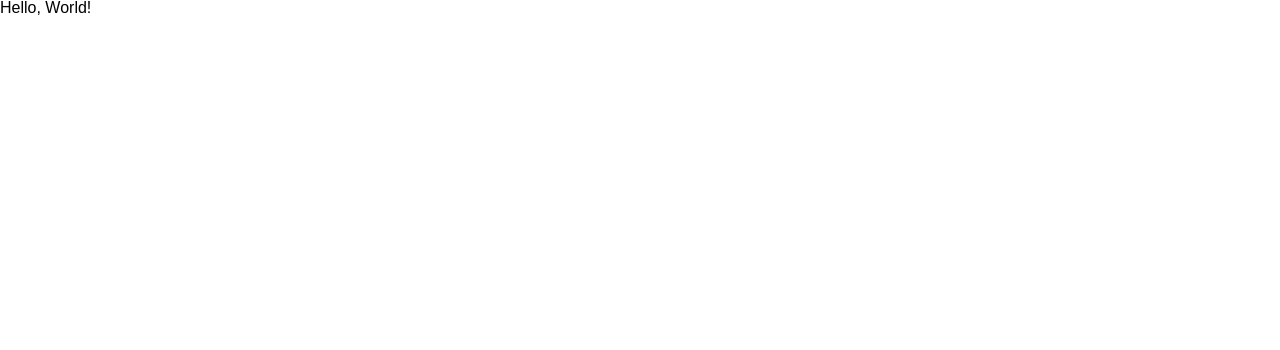
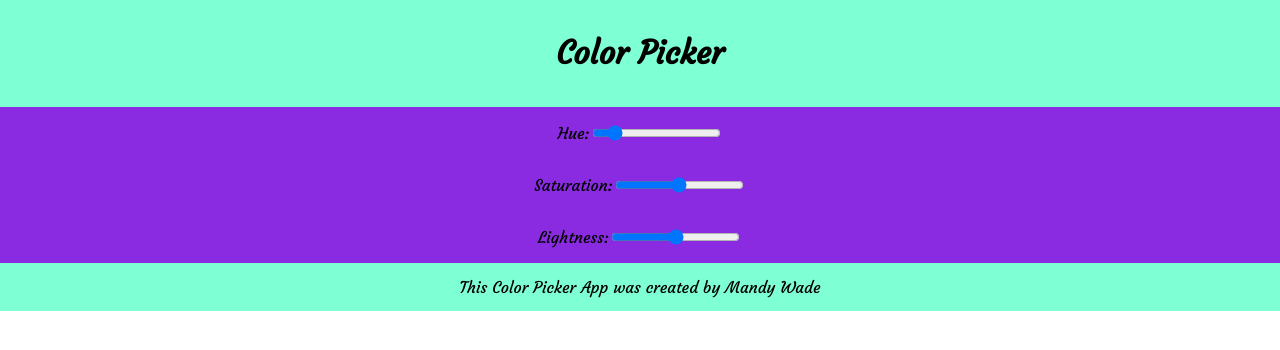
Before and after one commit to MandyW0312/color-picker, a React (Create React App) app: page / in a window 1280 px wide. Shown: the top 350 px of the page. Built offline with nearby package versions, Linux system fonts and the light colour scheme.

Commit message:
Basic HTML and CSS

```diff
--- a/src/App.jsx
+++ b/src/App.jsx
@@ -1,7 +1,32 @@
 import React, { Component } from 'react'
+
+// state = {
+//   color:
+// }
 
 export class App extends Component {
   render() {
-    return <div>Hello, World!</div>
+    return (
+      <div>
+        <header>
+          <h1>Color Picker</h1>
+        </header>
+        <main>
+          <section>
+            <label htmlFor="Hue">Hue: </label>
+            <input type="range" min="0" max="360" name="Hue"></input>
+          </section>
+          <section>
+            <label htmlFor="Saturation">Saturation: </label>
+            <input type="range" min="0" max="100" name="Saturation"></input>
+          </section>
+          <section>
+            <label htmlFor="Lightness">Lightness: </label>
+            <input type="range" min="0" max="100" name="Lightness"></input>
+          </section>
+        </main>
+        <footer>This Color Picker App was created by Mandy Wade</footer>
+      </div>
+    )
   }
 }
--- a/src/index.scss
+++ b/src/index.scss
@@ -1,3 +1,5 @@
+@import url('https://fonts.googleapis.com/css2?family=Courgette&family=Montserrat&display=swap');
+
 :root {
   font: 16px / 1 sans-serif;
 }
@@ -9,4 +11,30 @@ html {
 body {
   margin: 0;
   min-height: 100%;
+  font-family: 'Courgette', cursive;
 }
+
+header {
+  background-color: aquamarine;
+  text-align: center;
+  padding: 1rem;
+}
+
+main {
+  background-color: blueviolet;
+  display: flex;
+  flex-direction: column;
+  align-items: center;
+}
+
+section {
+  display: flex;
+  padding: 1rem;
+  align-items: center;
+}
+
+footer {
+  background-color: aquamarine;
+  text-align: center;
+  padding: 1rem;
+}
```
